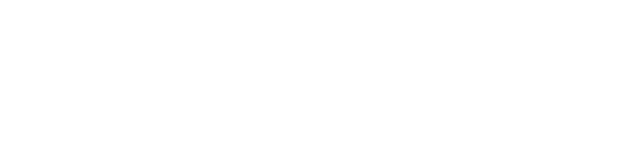
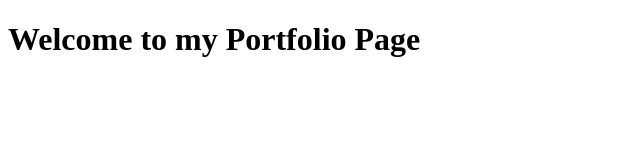
Before and after one commit to nur-syahirah/my-git-repo, a plain HTML site: page index.html in a window 1280 px wide. Shown: the whole page, without its empty margins (0-640 px from the left). Drawn offline with Linux system fonts and the light colour scheme.

Commit message:
push all site files

```diff
--- a/index.html
+++ b/index.html
@@ -7,5 +7,6 @@
 </head>
 <body>
     <! -- This is to be updated -->
+    <h1>Welcome to my Portfolio Page</h1>
 </body>
 </html>
```
Also changed, not shown: pages/about.html (added).
